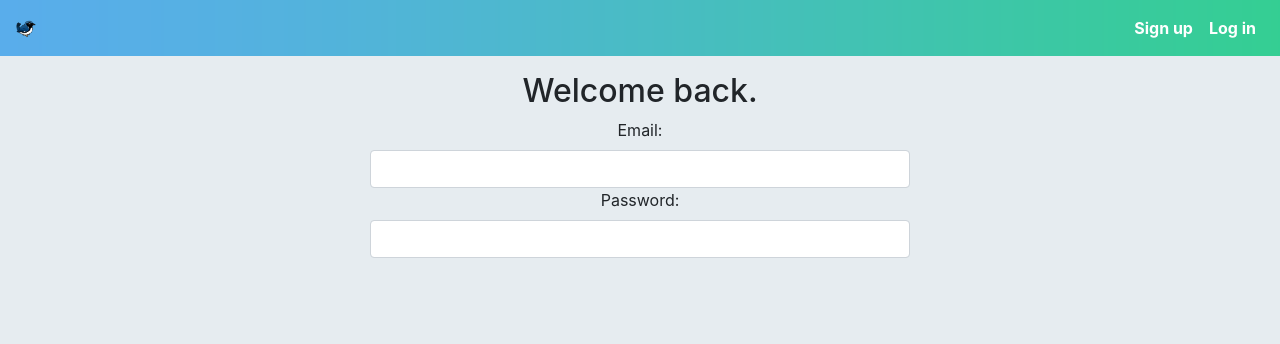
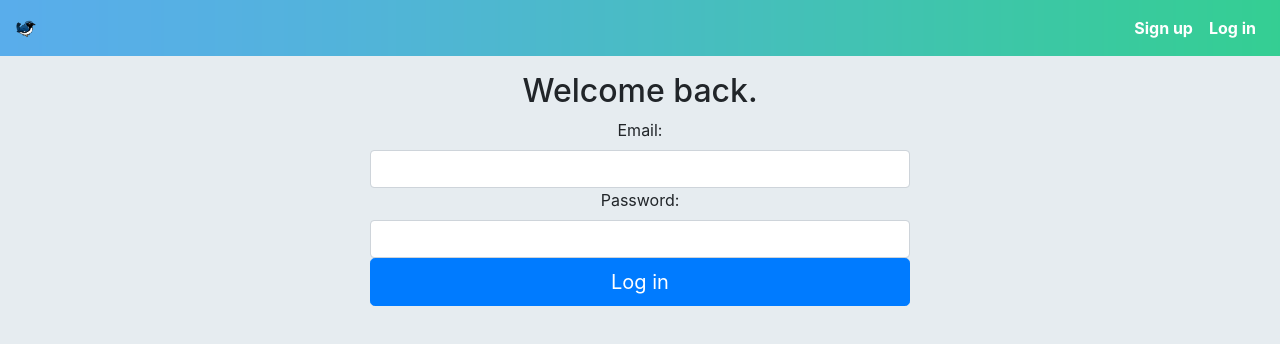
Before and after one commit to prumsambath/warbler, a React (Create React App) app in the folder warbler-client/: page /signin in a window 1280 px wide. Shown: the top 344 px of the page. Built offline with nearby package versions, Linux system fonts and the light colour scheme.

Commit message:
Add signup and login functionality

```diff
--- a/warbler-client/src/components/AuthForm.js
+++ b/warbler-client/src/components/AuthForm.js
@@ -15,14 +15,37 @@ class AuthForm extends Component {
     this.setState({ [e.target.name]: e.target.value });
   };
 
+  handleSubmit = e => {
+    e.preventDefault();
+    const authType = this.props.signUp ? 'signup' : 'signin';
+    this.props.onAuth(authType, this.state).then(() => {
+      console.log('Log in successfully');
+    });
+  };
+
   render() {
     const { email, username, password, imageProfileUrl } = this.state;
-    const { buttonText, heading, signUp } = this.props;
+    const {
+      buttonText,
+      heading,
+      signUp,
+      error,
+      history,
+      removeError,
+    } = this.props;
+
+    history.listen(() => {
+      removeError();
+    });
+
     return (
       <div className="row justify-content-md-center text-center">
         <div className="col-md-6">
-          <form action={this.handleSubmit}>
+          <form onSubmit={this.handleSubmit}>
             <h2>{heading}</h2>
+            {error.message && (
+              <div className="alert alert-danger">{error.message}</div>
+            )}
             <label htmlFor="email">Email:</label>
             <input
               type="text"
@@ -62,6 +85,9 @@ class AuthForm extends Component {
                 />
               </div>
             )}
+            <button className="btn btn-primary btn-block btn-lg" type="submit">
+              {buttonText}
+            </button>
           </form>
         </div>
       </div>
--- a/warbler-client/src/containers/App.js
+++ b/warbler-client/src/containers/App.js
@@ -10,7 +10,7 @@ const store = configStore();
 const App = () => (
   <Provider store={store}>
     <Router>
-      <div class="onboarding">
+      <div className="onboarding">
         <Navbar />
         <Main />
       </div>
--- a/warbler-client/src/containers/Main.js
+++ b/warbler-client/src/containers/Main.js
@@ -3,18 +3,24 @@ import { connect } from 'react-redux';
 import { Switch, Route, withRouter, Redirect } from 'react-router-dom';
 import Homepage from '../components/Homepage';
 import AuthForm from '../components/AuthForm';
+import { authUser } from '../store/actions/auth';
+import { removeError } from '../store/actions/error';
 
 const Main = props => {
+  const { authUser, error, removeError } = props;
   return (
     <div className="container">
       <Switch>
         <Route exact path="/" render={props => <Homepage {...props} />} />
         <Route
-          exact=""
+          exact
           path="/signin"
           render={props => {
             return (
               <AuthForm
+                removeError={removeError}
+                error={error}
+                onAuth={authUser}
                 buttonText="Log in"
                 heading="Welcome back."
                 {...props}
@@ -23,11 +29,14 @@ const Main = props => {
           }}
         />
         <Route
-          exact=""
+          exact
           path="/signup"
           render={props => {
             return (
               <AuthForm
+                removeError={removeError}
+                error={error}
+                onAuth={authUser}
                 signUp={true}
                 buttonText="Sign up"
                 heading="Join Warbler today!"
@@ -41,10 +50,14 @@ const Main = props => {
   );
 };
 
-function mapStateToProps(state) {
-  return {
-    currentUser: state.currentUser,
-  };
-}
+const mapStateToProps = state => ({
+  currentUser: state.currentUser,
+  error: state.error,
+});
 
-export default withRouter(connect(mapStateToProps)(Main));
+export default withRouter(
+  connect(
+    mapStateToProps,
+    { authUser, removeError }
+  )(Main)
+);
--- /dev/null
+++ b/warbler-client/src/services/api.js
@@ -0,0 +1,13 @@
+import axios from 'axios';
+
+export function apiCall(method, path, data) {
+  return new Promise((resolve, reject) => {
+    return axios[method](path, data)
+      .then(res => {
+        return resolve(res.data);
+      })
+      .catch(err => {
+        return reject(err.response.data.error);
+      });
+  });
+}
--- /dev/null
+++ b/warbler-client/src/store/actions/auth.js
@@ -0,0 +1,28 @@
+import { SET_CURRENT_USER } from '../actionTypes';
+import { apiCall } from '../../services/api';
+import { addError, removeError } from './error';
+
+export function setCurrentUser(user) {
+  return {
+    type: SET_CURRENT_USER,
+    user,
+  };
+}
+
+export function authUser(type, userData) {
+  return dispatch => {
+    return new Promise((resolve, reject) => {
+      return apiCall('post', `/api/auth/${type}`, userData)
+        .then(({ token, ...user }) => {
+          localStorage.setItem('jwtToken', token);
+          dispatch(setCurrentUser(user));
+          dispatch(removeError());
+          resolve();
+        })
+        .catch(err => {
+          dispatch(addError(err.message));
+          reject();
+        });
+    });
+  };
+}
--- /dev/null
+++ b/warbler-client/src/store/actions/error.js
@@ -0,0 +1,10 @@
+import { ADD_ERROR, REMOVE_ERROR } from '../actionTypes';
+
+export const addError = error => ({
+  type: ADD_ERROR,
+  error,
+});
+
+export const removeError = () => ({
+  type: REMOVE_ERROR,
+});
```
